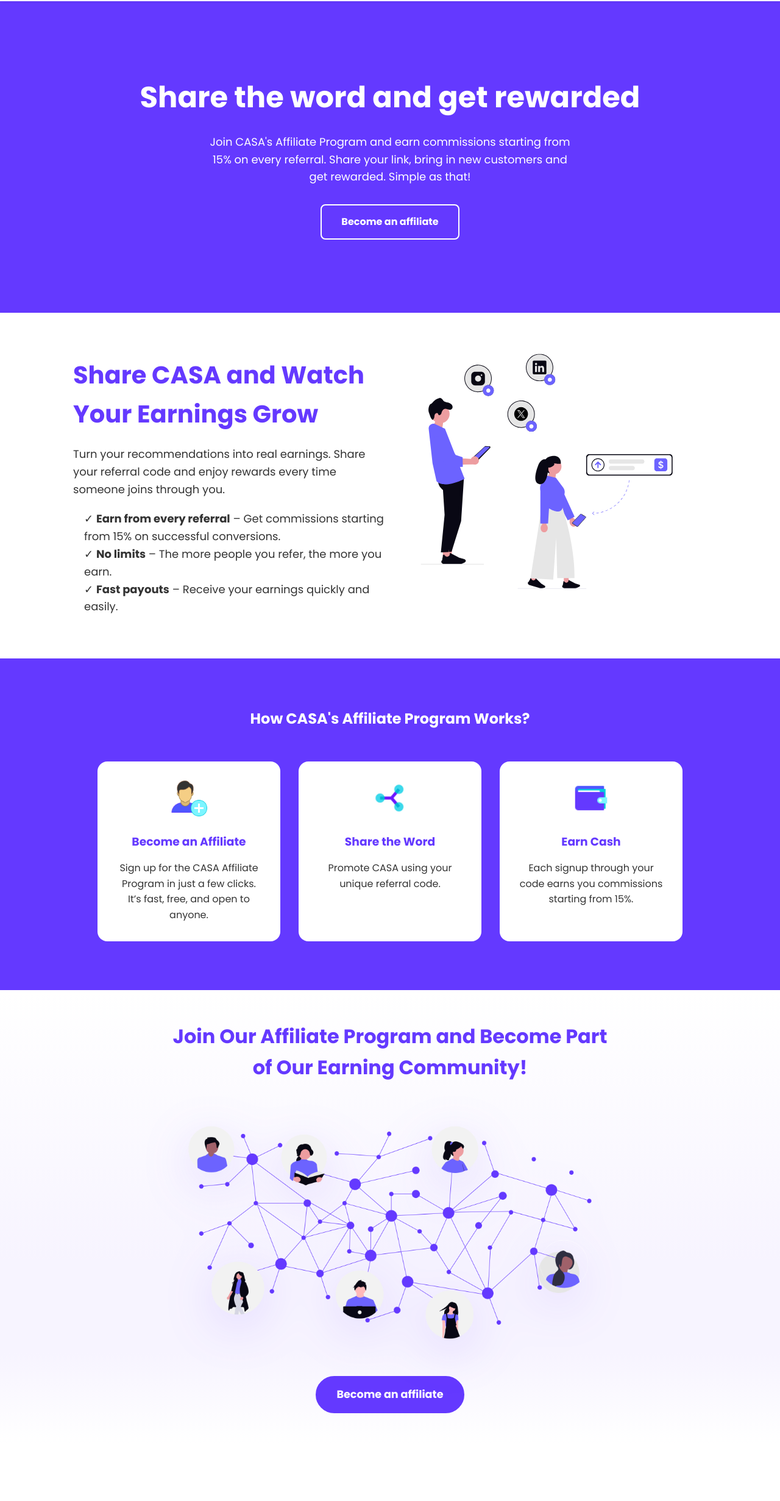
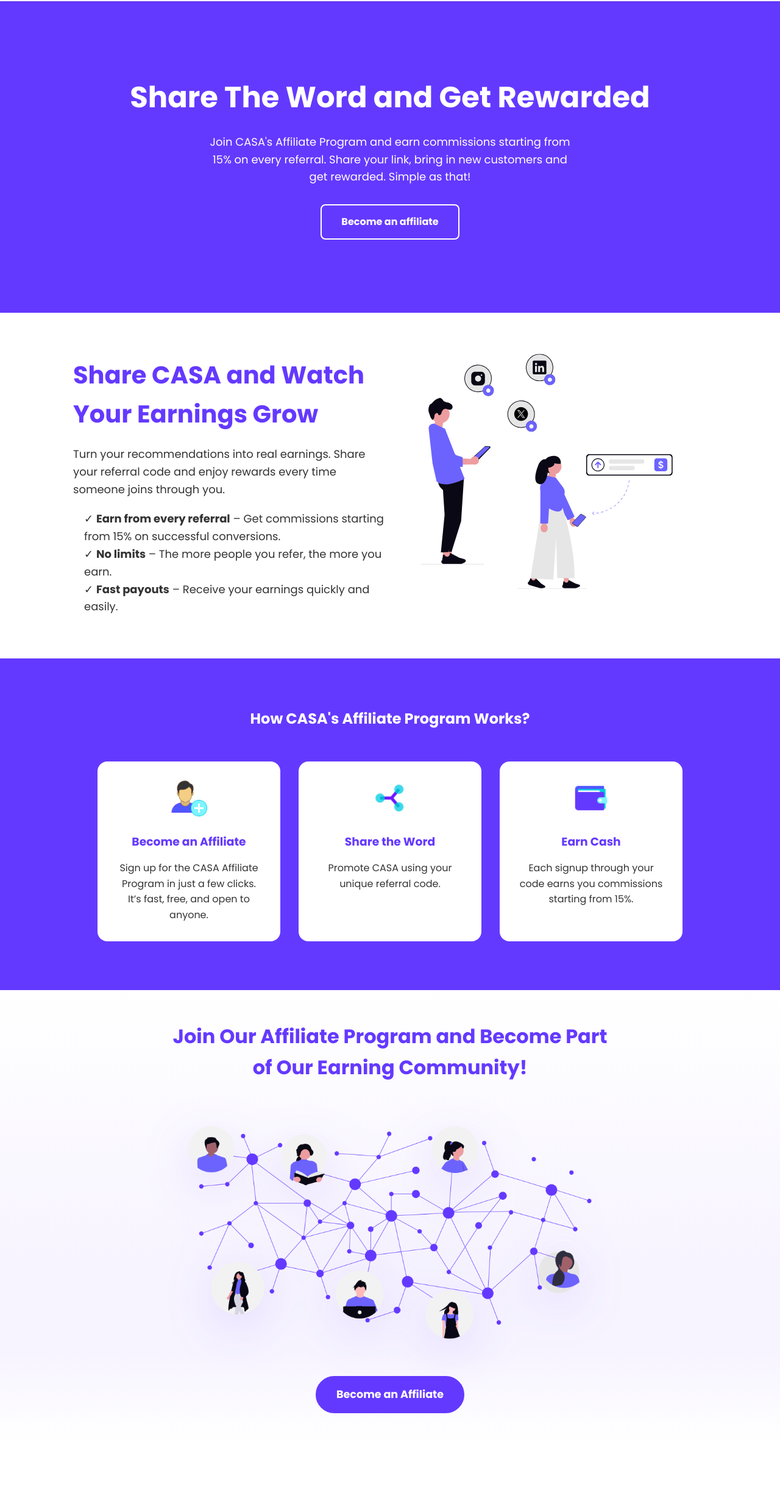
Before and after one commit to casasolutions-co/old_website, a plain HTML site: page referral.html in a window 1280 px wide. Shown: the part 98-2560 px from the top of the page at 61% size. Drawn offline with Linux system fonts and the light colour scheme; a script that the page names is missing.

Commit message:
minor edits

```diff
--- a/referral.html
+++ b/referral.html
@@ -52,7 +52,7 @@
 <!-- HERO SECTION -->
 <section class="hero">
   <div class="hero-content">
-    <h1>Share the word and get rewarded</h1>
+    <h1>Share The Word and Get Rewarded</h1>
     <p>Join CASA's Affiliate Program and earn commissions starting from 15% on every referral. Share your link, bring in new customers and get rewarded. Simple as that!</p>
     <a href="#" class="btn">Become an affiliate</a>
   </div>
@@ -112,7 +112,7 @@
     <img src="images/Section4.png" alt="Community Network">
   </div>
 
-  <a href="#" class="btn">Become an affiliate</a>
+  <a href="#" class="btn">Become an Affiliate</a>
 </section>
 
 
--- a/styles.css
+++ b/styles.css
@@ -2391,6 +2391,8 @@ body {
   justify-content: center;
   gap: 30px;
   margin-top: 50px;
+  transition: transform 0.3s ease, box-shadow 0.3s ease;
+  scroll-snap-align: start;
 }
 
 .card {
```
